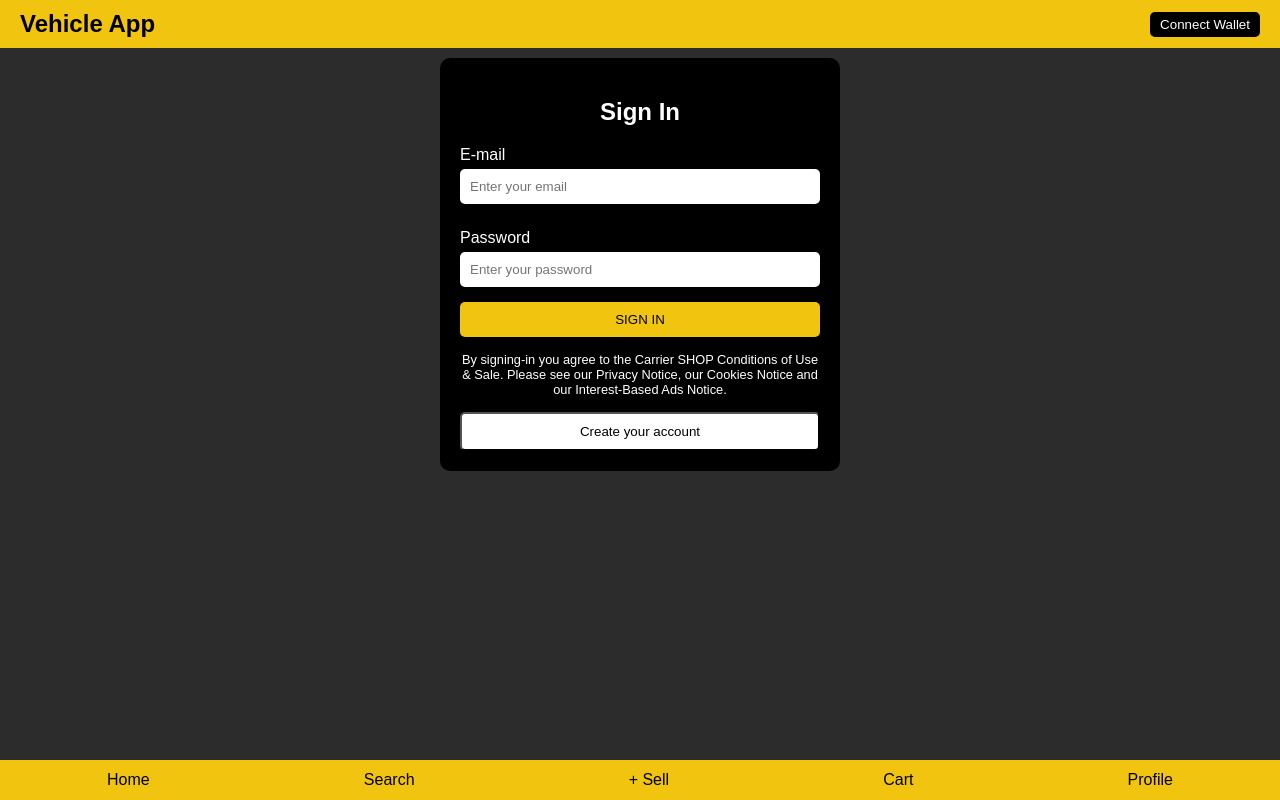
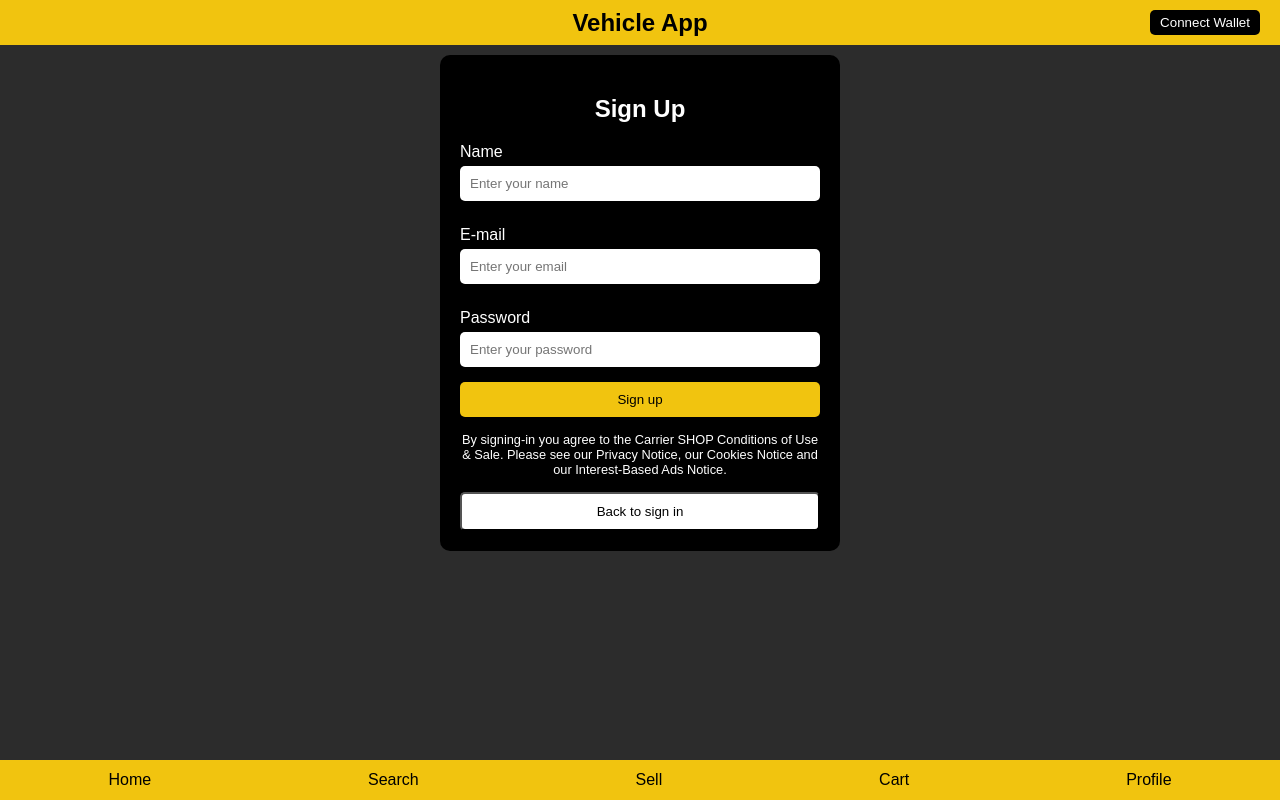
Before and after one commit to andrewhong665/FyprojectVer1.0, a React (Create React App) app: page /Regis in a window 1280 px wide. Built offline with nearby package versions, Linux system fonts and the light colour scheme.

Commit message:
install react-router-dom and connect sign up page

```diff
--- a/package.json
+++ b/package.json
@@ -6,6 +6,7 @@
     "cra-template": "1.2.0",
     "react": "^19.0.0",
     "react-dom": "^19.0.0",
+    "react-router-dom": "^7.1.5",
     "react-scripts": "5.0.1",
     "web3": "^4.16.0"
   },
--- a/src/App.css
+++ b/src/App.css
@@ -20,6 +20,7 @@ body, html {
 
 /* Header */
 .header {
+  position: relative;
   display: flex;
   justify-content: space-between;
   align-items: center;
@@ -29,12 +30,16 @@ body, html {
 }
 
 .app-title {
+  position: absolute;
+  left: 50%;                    /* 左側距離 50% */
+  transform: translateX(-50%);
   margin: 0;
   font-size: 1.5rem;
   color: #000;
 }
 
 .connect-wallet {
+  margin-left: auto;
   background-color: #000;
   color: #fff;
   border: none;
--- a/src/App.js
+++ b/src/App.js
@@ -2,10 +2,15 @@ import React from "react";
 import Web3 from "web3";
 import "./App.css"; // Make sure to create a CSS file for styling
 import {useState} from "react";
-
-
+import { BrowserRouter as Router, Route, Routes, useNavigate } from 'react-router-dom';
+import Regis from "./Regis";
 
 const App = () => {
+  const navigate = useNavigate();
+
+  const handleregis = () => {
+    navigate('/Regis');
+  };
 
   return (
     <div className="app">
@@ -48,7 +53,7 @@ const App = () => {
           <p className="terms">
             By signing-in you agree to the Carrier SHOP Conditions of Use & Sale. Please see our Privacy Notice, our Cookies Notice and our Interest-Based Ads Notice.
           </p>
-          <button className="create-account">Create your account</button>
+          <button className="create-account" onClick={handleregis}>Create your account</button>
         </div>
       </main>
 
@@ -57,7 +62,7 @@ const App = () => {
         <nav className="nav-bar">
           <button className="nav-item">Home</button>
           <button className="nav-item">Search</button>
-          <button className="nav-item">+ Sell</button>
+          <button className="nav-item">Sell</button>
           <button className="nav-item">Cart</button>
           <button className="nav-item">Profile</button>
         </nav>
@@ -66,4 +71,15 @@ const App = () => {
   );
 };
 
-export default App;
+const Main = () => {
+  return (
+    <Router>
+      <Routes>
+        <Route path="/Regis" element={<Regis />} />
+        <Route path="/" element={<App />} />
+      </Routes>
+    </Router>
+  );
+};
+
+export default Main;
--- /dev/null
+++ b/src/Regis.js
@@ -0,0 +1,86 @@
+import React from "react";
+import "./App.css";
+import { BrowserRouter as Router, Route, Routes, useNavigate } from 'react-router-dom';
+
+
+const Regis = () => {
+
+      const navigate = useNavigate();
+
+      const handlesingin = (event) => {
+        event.preventDefault();
+        navigate('/');
+      };
+
+    return (
+      <div className="app">
+        {/* Header Section */}
+        <header className="header">
+          <h1 className="app-title">Vehicle App</h1>
+          <button className="connect-wallet">Connect Wallet</button>
+        </header>
+
+        {/* Sign In Section */}
+        <main className="sign-in-container">
+          <div className="sign-in-box">
+            <h2 className="sign-in-title">Sign Up</h2>
+            <form className="sign-in-form">
+
+
+            <label htmlFor="name" className="form-label">
+                 Name
+            </label>
+                <input
+                type="text"
+                id="name"
+                placeholder="Enter your name"
+                className="form-input"
+                />
+
+              <label htmlFor="email" className="form-label">
+                E-mail
+              </label>
+              <input
+                type="email"
+                id="email"
+                placeholder="Enter your email"
+                className="form-input"
+                //onChange={(Event) =>{setName(Event.target.value)}}
+              />
+
+              <label htmlFor="password" className="form-label">
+                Password
+              </label>
+              <input
+                type="password"
+                id="password"
+                placeholder="Enter your password"
+                className="form-input"
+              />
+
+              <button type="submit" className="sign-in-button">
+                Sign up
+              </button>
+            </form>
+            <p className="terms">
+              By signing-in you agree to the Carrier SHOP Conditions of Use & Sale. Please see our Privacy Notice, our Cookies Notice and our Interest-Based Ads Notice.
+            </p>
+            <button className="create-account" onClick={handlesingin}>Back to sign in</button>
+          </div>
+        </main>
+
+        {/* Footer */}
+        <footer className="footer-nav">
+          <nav className="nav-bar">
+            <button className="nav-item">Home</button>
+            <button className="nav-item">Search</button>
+            <button className="nav-item">Sell</button>
+            <button className="nav-item">Cart</button>
+            <button className="nav-item">Profile</button>
+          </nav>
+        </footer>
+      </div>
+    );
+  };
+
+  export default Regis;
```
Also changed, not shown: 1 other file (tests, documents, lock files or other folders).
